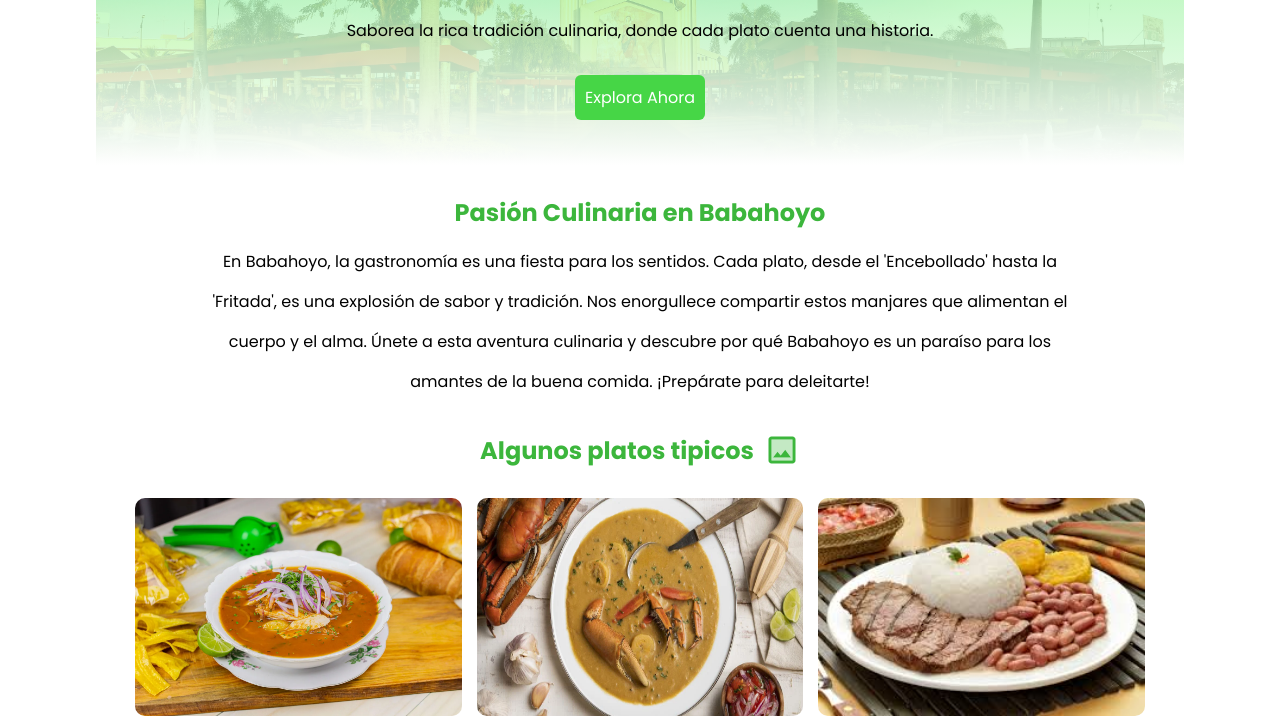
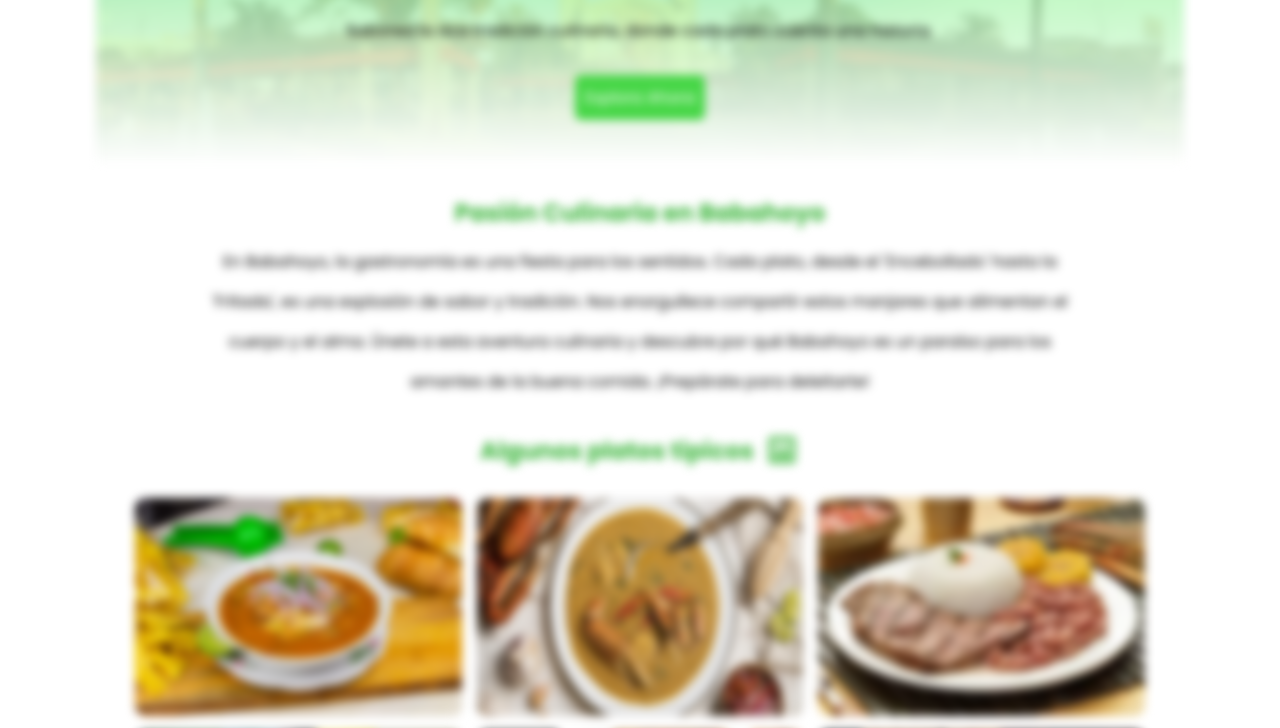
Before and after one commit to luisavi244/sabores_babahoyo, a plain HTML site: page index.html in a window 1280 px wide. Shown: the part 252-980 px from the top of the page. Drawn offline with Linux system fonts and the light colour scheme.

Commit message:
blurrefect
efecto borroso

```diff
--- /dev/null
+++ b/css/blurr.css
@@ -0,0 +1,5 @@
+.blurr{
+    filter: blur(5px);
+    -webkit-filter: blur(5px); /* Para compatibilidad con navegadores WebKit */
+    transition: all 0.5s ease;
+}
--- a/index.html
+++ b/index.html
@@ -8,6 +8,9 @@
     <link rel="shortcut icon" href="/img/LOGOIFO.svg" type="image/svg+xml">
     <link rel="stylesheet" href="/css/contador.css">
     <link rel="stylesheet" href="/css/carruselVideos.css">
+
+    <!-- blurr efect -->
+     <link rel="stylesheet" href="/css/blurr.css">
 </head>
 <body>
     <header>
@@ -27,7 +30,7 @@
         </div>
     </header>
 
-    <main>
+    <main class="blurr">
     <section class="introduccion" id="baner_introduccion">
         <div class="introduccion_titulo">
             <h1>Descubre los Platos Típicos más Deliciosos de Babahoyo</h1>
```
